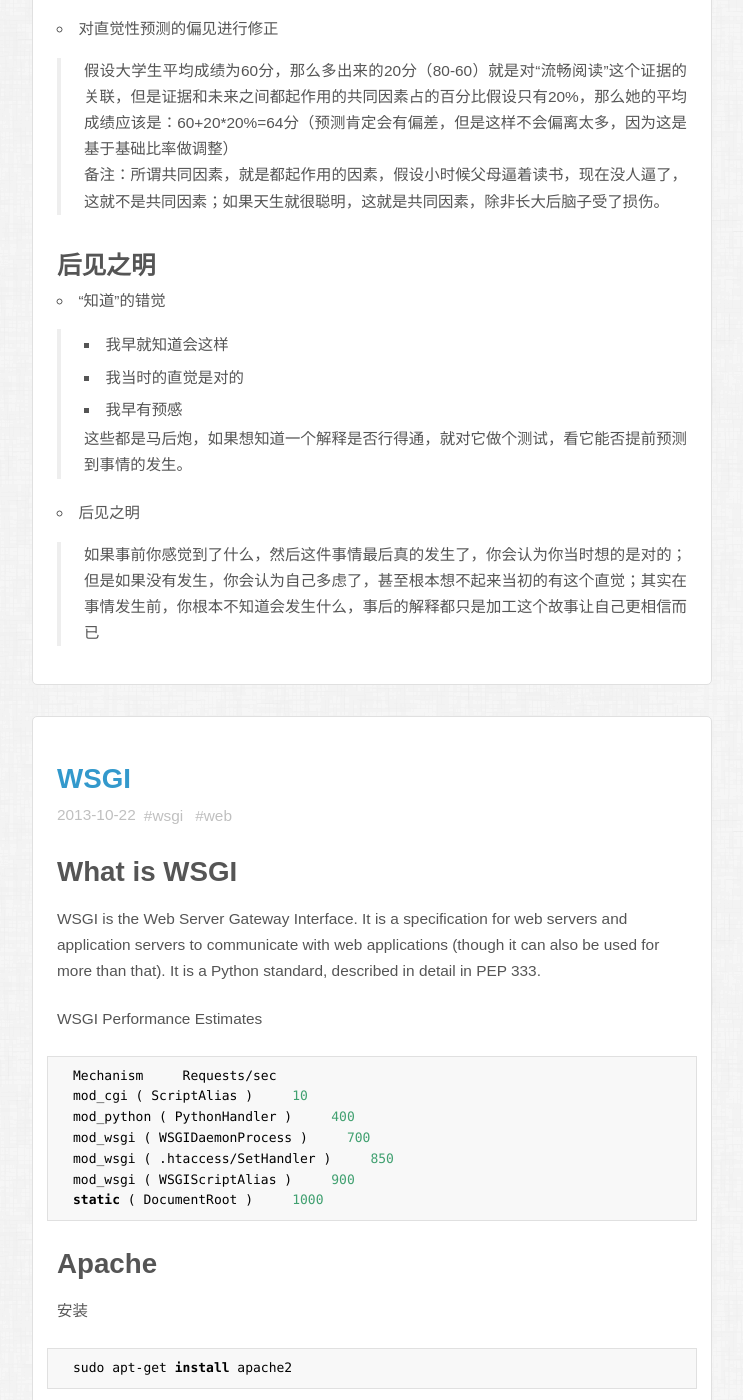
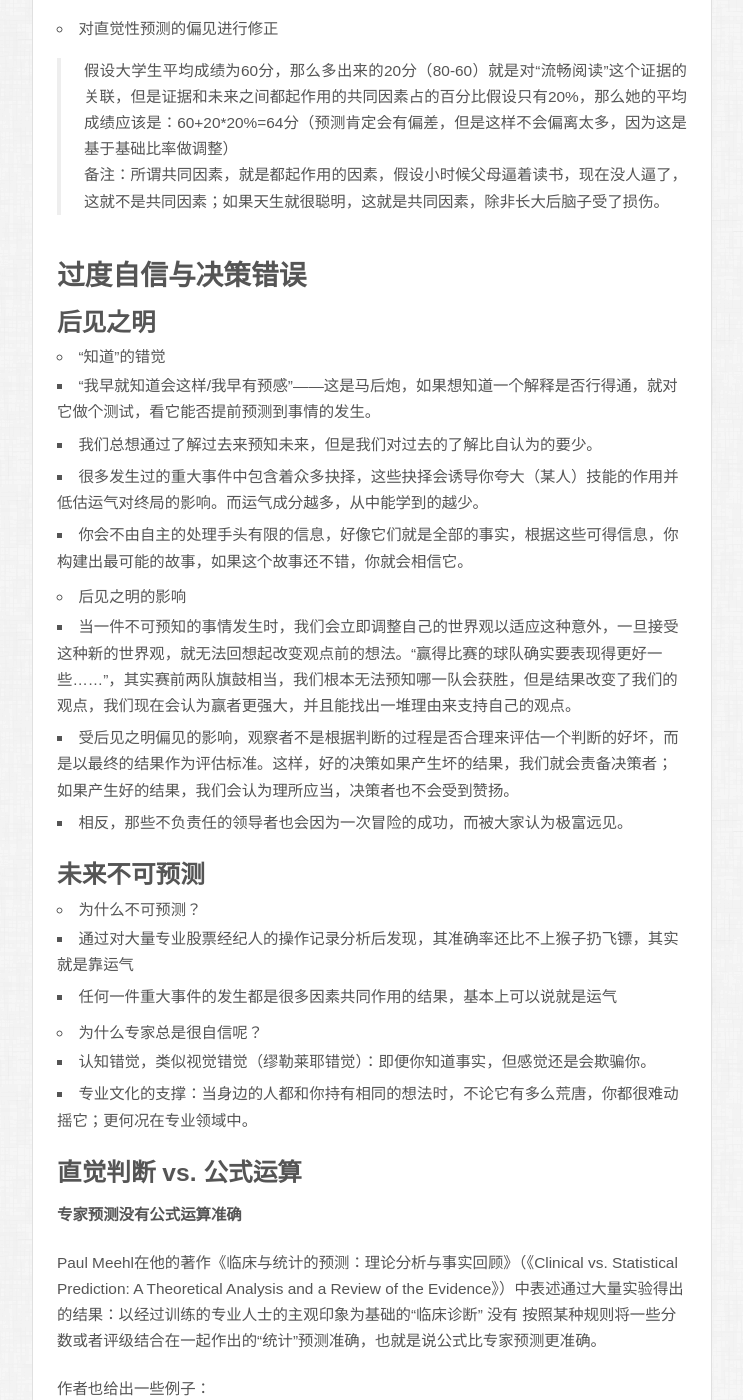
Before and after one commit to ericzhong/ericzhong.github.io, a Jekyll site: the page built from index.html, in a window 1280 px wide and 1400 px high, scrolled down 3691 px. Shown: the whole window, without its empty margins (268-1011 px from the left). Built offline with Jekyll 4.4.1, drawn with Linux system fonts in a browser that asks for light colours; some web fonts are replaced; Markdown is read by kramdown in place of the engine named in the settings; some of the changed text lies outside the part shown.

Commit message:
add chapter 21

```diff
--- a/_posts/2013-11-05-thinking-fast-and-slow.md
+++ b/_posts/2013-11-05-thinking-fast-and-slow.md
@@ -118,13 +118,50 @@
 	>
 	> 备注：所谓共同因素，就是都起作用的因素，假设小时候父母逼着读书，现在没人逼了，这就不是共同因素；如果天生就很聪明，这就是共同因素，除非长大后脑子受了损伤。
 
+
+##过度自信与决策错误
+
 ###后见之明
 * “知道”的错觉
-> * 我早就知道会这样
-> * 我当时的直觉是对的
-> * 我早有预感
->
-> 这些都是马后炮，如果想知道一个解释是否行得通，就对它做个测试，看它能否提前预测到事情的发生。
+	- “我早就知道会这样/我早有预感”——这是马后炮，如果想知道一个解释是否行得通，就对它做个测试，看它能否提前预测到事情的发生。
+	- 我们总想通过了解过去来预知未来，但是我们对过去的了解比自认为的要少。
+	- 很多发生过的重大事件中包含着众多抉择，这些抉择会诱导你夸大（某人）技能的作用并低估运气对终局的影响。而运气成分越多，从中能学到的越少。
+	- 你会不由自主的处理手头有限的信息，好像它们就是全部的事实，根据这些可得信息，你构建出最可能的故事，如果这个故事还不错，你就会相信它。
 
-* 后见之明
-> 如果事前你感觉到了什么，然后这件事情最后真的发生了，你会认为你当时想的是对的；但是如果没有发生，你会认为自己多虑了，甚至根本想不起来当初的有这个直觉；其实在事情发生前，你根本不知道会发生什么，事后的解释都只是加工这个故事让自己更相信而已
+* `后见之明`的影响
+	* 当一件不可预知的事情发生时，我们会立即调整自己的世界观以适应这种意外，一旦接受这种新的世界观，就无法回想起改变观点前的想法。“赢得比赛的球队确实要表现得更好一些......”，其实赛前两队旗鼓相当，我们根本无法预知哪一队会获胜，但是结果改变了我们的观点，我们现在会认为赢者更强大，并且能找出一堆理由来支持自己的观点。
+	* 受后见之明偏见的影响，观察者不是根据判断的过程是否合理来评估一个判断的好坏，而是以最终的结果作为评估标准。这样，好的决策如果产生坏的结果，我们就会责备决策者；如果产生好的结果，我们会认为理所应当，决策者也不会受到赞扬。
+	* 相反，那些不负责任的领导者也会因为一次冒险的成功，而被大家认为极富远见。
+
+###未来不可预测
+* 为什么不可预测？
+	* 通过对大量专业股票经纪人的操作记录分析后发现，其准确率还比不上猴子扔飞镖，其实就是靠运气
+	* 任何一件重大事件的发生都是很多因素共同作用的结果，基本上可以说就是运气
+
+* 为什么专家总是很自信呢？
+	* 认知错觉，类似视觉错觉（缪勒莱耶错觉）：即便你知道事实，但感觉还是会欺骗你。
+	* 专业文化的支撑：当身边的人都和你持有相同的想法时，不论它有多么荒唐，你都很难动摇它；更何况在专业领域中。
+
+###直觉判断 vs. 公式运算
+
+**专家预测没有公式运算准确**
+
+Paul Meehl在他的著作《临床与统计的预测：理论分析与事实回顾》（《Clinical vs. Statistical Prediction: A Theoretical Analysis and a Review of the Evidence》）中表述通过大量实验得出的结果：以经过训练的专业人士的主观印象为基础的“临床诊断” 没有 按照某种规则将一些分数或者评级结合在一起作出的“统计”预测准确，也就是说公式比专家预测更准确。
+
+作者也给出一些例子：
+
+* 经济学家Orley Ashenfelter通过天气特征等几个指标给出的公式能准确预测未来几年甚至几十年后的葡萄酒期货价格，与真实价格的相关系数超过0.9
+* 阿普加医生通过对心率、呼吸、反应、肌肉强度和颜色5个变量及每项0-3分的打分统计方法能快速判断出新生婴儿的健康状况，减少新生儿夭折率，现在的医院都还在用这套方法。
+
+**为什么专家的预测不如简单运算准确？**
+
+* 专家试图变得聪明，总想跳出框框，在预测时会考虑将不同特征进行复杂的结合，这样会降低准确性。
+* 人们对复杂信息的最终判断很难达成一致。即便是同一个医生，在不同环境下对同一个片子都可能做出不同的判断。不一致性会破坏预测的有效性。
+
+**招聘方法**
+
+作者给出了关于招聘合适人选的方法：
+
+* 确定岗位的先决条件（比如：技能熟练程度、个性稳重程度、可靠性等），6个左右即可，每个打分1-5分
+* 为每个条件列出一些问题来评估并打分，确保一项评估完了才评估下一项（避免光环效应）
+* 根据打分汇总情况进行总体评估（事先想好评估方案）
```
